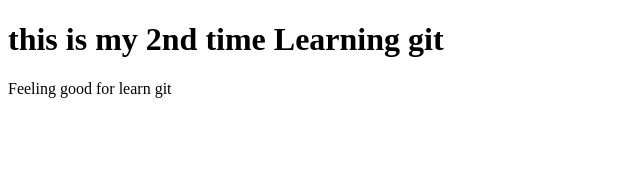
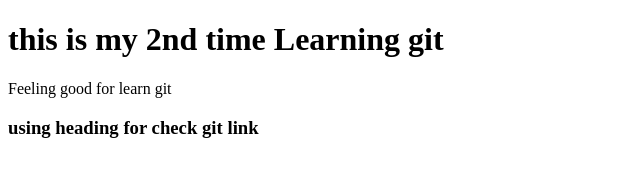
Before and after one commit to Shakil5161/my-first-website, a plain HTML site: page index.html in a window 1280 px wide. Shown: the whole page, without its empty margins (0-640 px from the left). Drawn offline with Linux system fonts and the light colour scheme.

Commit message:
add heading

```diff
--- a/index.html
+++ b/index.html
@@ -8,5 +8,6 @@
 <body>
     <h1>this is my 2nd time Learning git </h1>
     <p>Feeling good for learn git</p>
+    <h3>using heading for check git link </h3>
 </body>
 </html>
```
